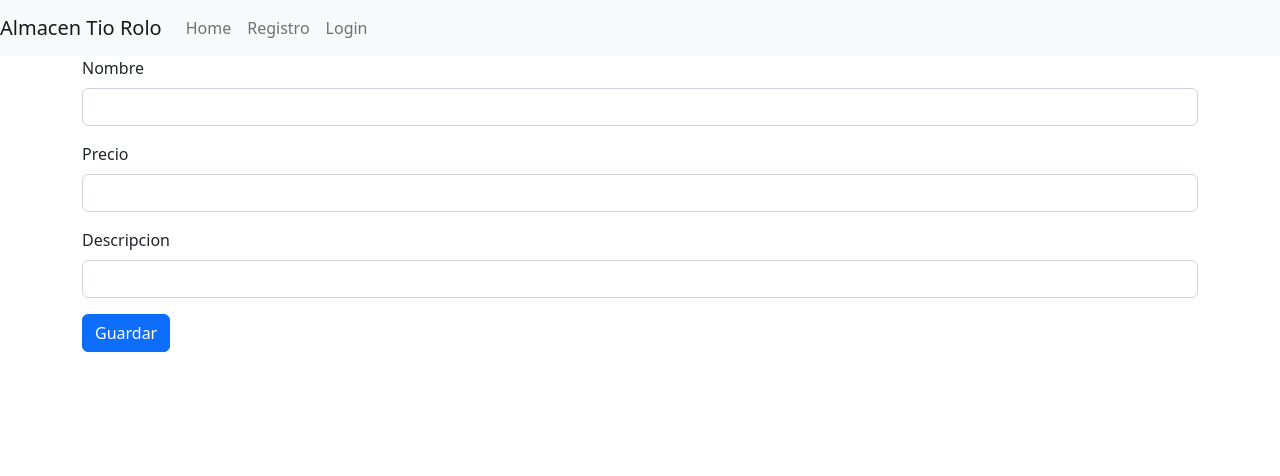
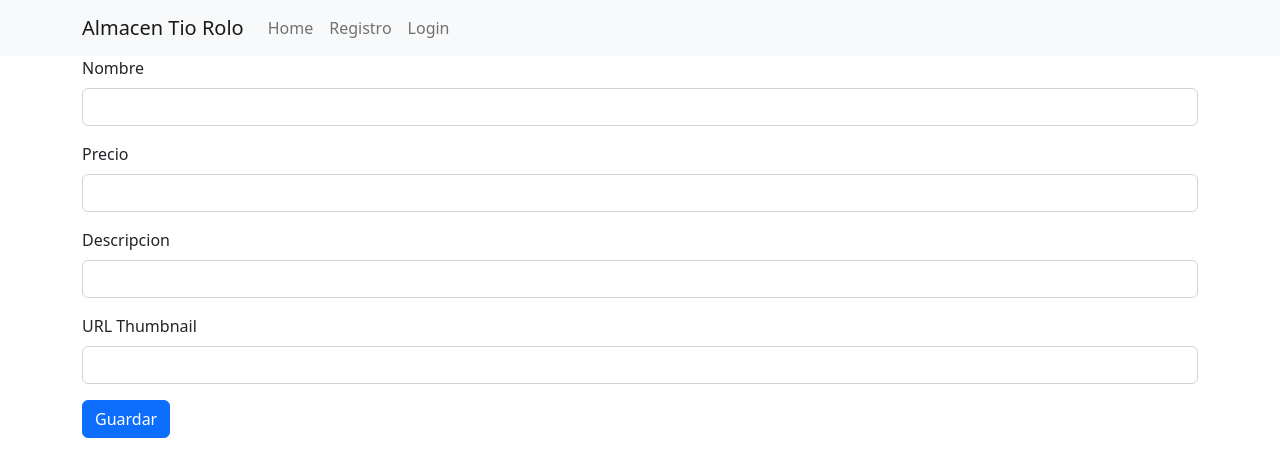
Before and after one commit to GuillermoBerlin/React_UTN, a React (Create React App) app: page /productos/alta in a window 1280 px wide. Shown: the top 476 px of the page. Built offline with nearby package versions, Linux system fonts and the light colour scheme.

Commit message:
thumbnail added

```diff
--- a/src/App.js
+++ b/src/App.js
@@ -12,14 +12,16 @@ import AuthProvider from './Context/AuthProvider';
 function App() {
 
   return (
-    <AuthProvider>
+
       <Router>
-          <Menu />
-          <Container>
-          <Public/>
-          </Container>
+          <AuthProvider>
+            <Menu />
+            <Container>
+            <Public/>
+            </Container>
+          </AuthProvider>
       </Router>
-    </AuthProvider>
+
 
   );
 }
--- a/src/Components/Loading.js
+++ b/src/Components/Loading.js
@@ -3,6 +3,7 @@ import Spinner from 'react-bootstrap/Spinner'
 function Loading(props){
 
     const {loading, children} = props
+
     const styles = {
         spinner: {
             position: "fixed",
--- a/src/Components/Menu.js
+++ b/src/Components/Menu.js
@@ -7,14 +7,19 @@ import context from "react-bootstrap/esm/AccordionContext"
 
 function Menu(){
 
+
+
+
     return(
         <>
             <AuthContext.Consumer>
                 {
                     context=>
 
-                    <Navbar bg="light" expand="lg">
-                    <Navbar.Brand href="#home">Almacen Tio Rolo</Navbar.Brand>
+
+                    <Navbar bg="light" expand="lg" >
+                    <div className="container" >
+                    <Navbar.Brand  href="#home">Almacen Tio Rolo</Navbar.Brand>
                     <Navbar.Toggle aria-controls="basic-navbar-nav" />
                     <Navbar.Collapse id="basic-navbar-nav">
                     <Nav className="me-auto">
@@ -41,6 +46,7 @@ function Menu(){
                         <div>Hola {context.userInfo.name} amigaso </div>
                     }
 
+            </div>
             </Navbar>
 
 
--- a/src/Components/Producto.js
+++ b/src/Components/Producto.js
@@ -3,10 +3,10 @@ import { Link } from "react-router-dom";
 import {Card, Button, Col} from 'react-bootstrap'
 import AuthContext from "../Context/AuthContext";
 
-
 const styles = {
     img: {
         width:"100%",
+
 
     }
 }
@@ -14,9 +14,6 @@ const styles = {
 function Producto(props) {
 
     const {nombre, precio,id, thumbnail} = props
-
-
-
 
         return(
             <>
@@ -26,14 +23,14 @@ function Producto(props) {
                     <Col>
                         <Card style={{ width: '18rem' }} className="text-center m-4">
                         <Card.Img className="text-center" variant="top" src={thumbnail} style={styles.img} />
-                        <Card.Body className="text-center">
+                        <Card.Body className="text-center" >
                             <Card.Title >{nombre}</Card.Title>
                             <Card.Text>${precio}</Card.Text>
                             {
                                 context.userLogin &&
                                 <Button as={Link} to={"/productos/modificar/"+id} variant="primary">Modificar</Button>
                             }
-                            <Button as={Link} to={"/producto/"+id} variant="primary">Detalles</Button>
+                            <Button as={Link} to={"/producto/"+id} variant="dark">Detalles</Button>
                         </Card.Body>
                         </Card>
                     </Col>
--- a/src/Components/Productos.js
+++ b/src/Components/Productos.js
@@ -6,10 +6,12 @@ import Loading from "./Loading";
 
 
 
+
 function Productos(){
 
     const [listadoProductos, setListadoProductos]=useState([])
     const [loading, setLoading]=useState(true)
+    const [buscar, setBuscar] = useState()
 
 
     useEffect(
@@ -27,18 +29,29 @@ function Productos(){
         }
         request()
 
-        }, []
+        }, [buscar]
     )
 
+    const handleBuscar=(event)=>{
+        const value = event.target.value
+        setBuscar(value)
+    }
+
     return(
-            <Loading loading={loading}>
-                    <div>
-                        <h4>Productossss</h4>
-                        <Row>
-                        {listadoProductos.map(listadoProducto=><Producto key={listadoProducto.id} nombre= {listadoProducto.data().name} precio={listadoProducto.data().price} id={listadoProducto.id}/>)}
-                        </Row>
-                    </div>
+        <>
+        <input type="text" value={buscar} onChange={handleBuscar}></input>
+
+        <Loading loading={loading}>
+                <div>
+                    <h4>Productos</h4>
+
+                    <Row>
+                    {listadoProductos.map(listadoProducto=><Producto key={listadoProducto.id} nombre= {listadoProducto.data().name} precio={listadoProducto.data().price} id={listadoProducto.id} thumbnail={listadoProducto.data().thumbnail}/>)}
+                    </Row>
+
+                </div>
             </Loading>
+        </>
     )
     }
 
--- a/src/Context/AuthProvider.js
+++ b/src/Context/AuthProvider.js
@@ -1,10 +1,12 @@
 import React, {useState}  from "react";
 import AuthContext from "./AuthContext";
+import { useNavigate } from "react-router-dom";
 
 function AuthProvider(props){
 
     const [userLogin, setUserLogin] = useState(localStorage.getItem("login" || false))
     const [userInfo, setUserInfo] = useState(JSON.parse(localStorage.getItem("userInfo")))
+    const navigate = useNavigate()
 
     const loginUser = (userInfo) =>{
         setUserLogin(true)
@@ -15,6 +17,7 @@ function AuthProvider(props){
     const logoutUser = () =>{
         setUserLogin(false)
         localStorage.removeItem("login")
+        navigate("/")
     }
     return(
         <AuthContext.Provider value={{userLogin,userInfo,loginUser, logoutUser}}>
--- a/src/Pages/Login.js
+++ b/src/Pages/Login.js
@@ -49,13 +49,14 @@ function Login(){
                     <Form.Control type="email" {...register("email", {required: true})} />
                     {errors.email && <span>Amigo this field is required</span>}
                 </Form.Group>
+
                 <Form.Group className="mb-3" controlId="formBasicEmail">
                     <Form.Label>Contraseña</Form.Label>
                     <Form.Control type="password" {...register("password", {required: true})} />
                     {errors.contraseña && <span>Amigo this field is required</span>}
                 </Form.Group>
 
-                <Button variant="primary" type="submit">Ingresar </Button>{' '}
+                <Button variant="secondary" type="submit">Ingresar </Button>{' '}
                 <AlertCustom {...alert} />
 
 
--- a/src/Pages/ProductosAlta.js
+++ b/src/Pages/ProductosAlta.js
@@ -16,7 +16,8 @@ function ProductosAlta(){
             .add({
                 name:data.name,
                 price:data.price,
-                description:data.description
+                description:data.description,
+                thumbnail: data.thumbnail,
             })
             console.log("document",document)
         }catch(e){
@@ -46,6 +47,12 @@ function ProductosAlta(){
                     {errors.email && <span>Amigo this field is required</span>}
                 </Form.Group>
 
+                <Form.Group className="mb-3" controlId="formBasicEmail">
+                    <Form.Label>URL Thumbnail</Form.Label>
+                    <Form.Control type="text" {...register("thumbnail", {required: true})} />
+                    {errors.thumbnail && <span>Amigo this field is required</span>}
+                </Form.Group>
+
 
                 <Button variant="primary" type="submit">Guardar</Button>{' '}
 
--- a/src/Pages/ProductosModificar.js
+++ b/src/Pages/ProductosModificar.js
@@ -20,6 +20,7 @@ function ProductosModificar(){
                 setValue("name", response.data().name)
                 setValue("price", response.data().price)
                 setValue("description", response.data().description)
+                setValue("thumbnail", response.data().thumbnail);
 
 
             }catch(e){
@@ -66,6 +67,12 @@ function ProductosModificar(){
                     {errors.email && <span>Amigo this field is required</span>}
                 </Form.Group>
 
+                <Form.Group className="mb-3" controlId="formBasicEmail">
+                    <Form.Label>URL THumbnail</Form.Label>
+                    <Form.Control type="text" {...register("thumbnail", {required: true})} />
+                    {errors.thumbnail && <span>Amigo this field is required</span>}
+                </Form.Group>
+
 
                 <Button variant="primary" type="submit">Guardar</Button>{' '}
 
--- a/src/Pages/Registro.js
+++ b/src/Pages/Registro.js
@@ -53,7 +53,7 @@ function Registro(){
                     {errors.contraseña && <span>Amigo this field is required</span>}
                 </Form.Group>
 
-                <Button variant="primary" type="submit">Registrarme</Button>{' '}
+                <Button variant="secondary" type="submit">Registrarme</Button>{' '}
 
             </Form>
 
```
